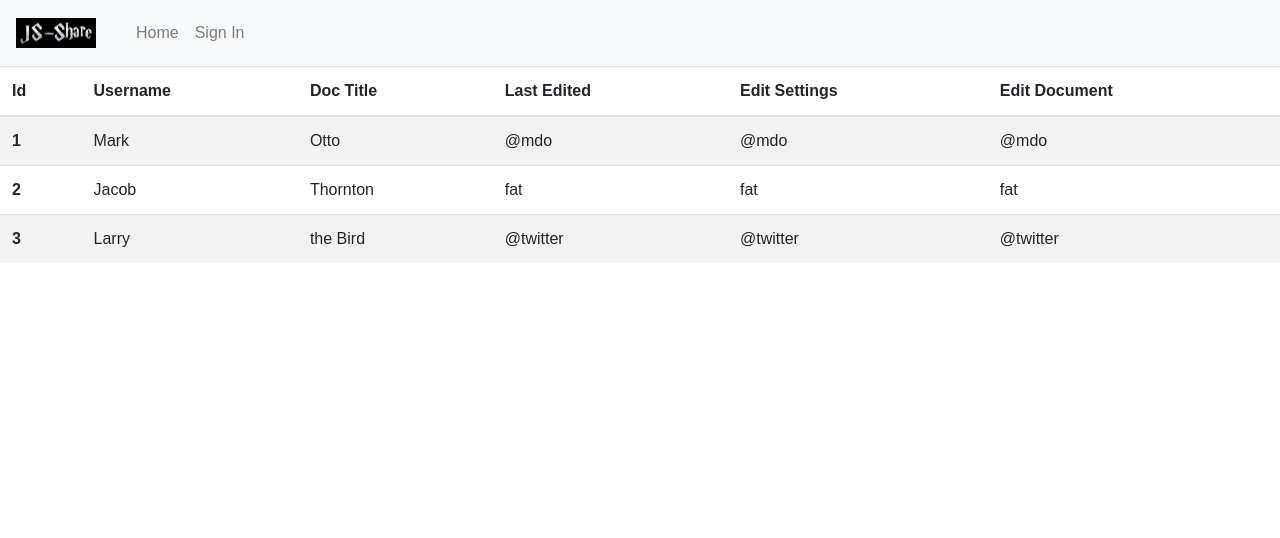
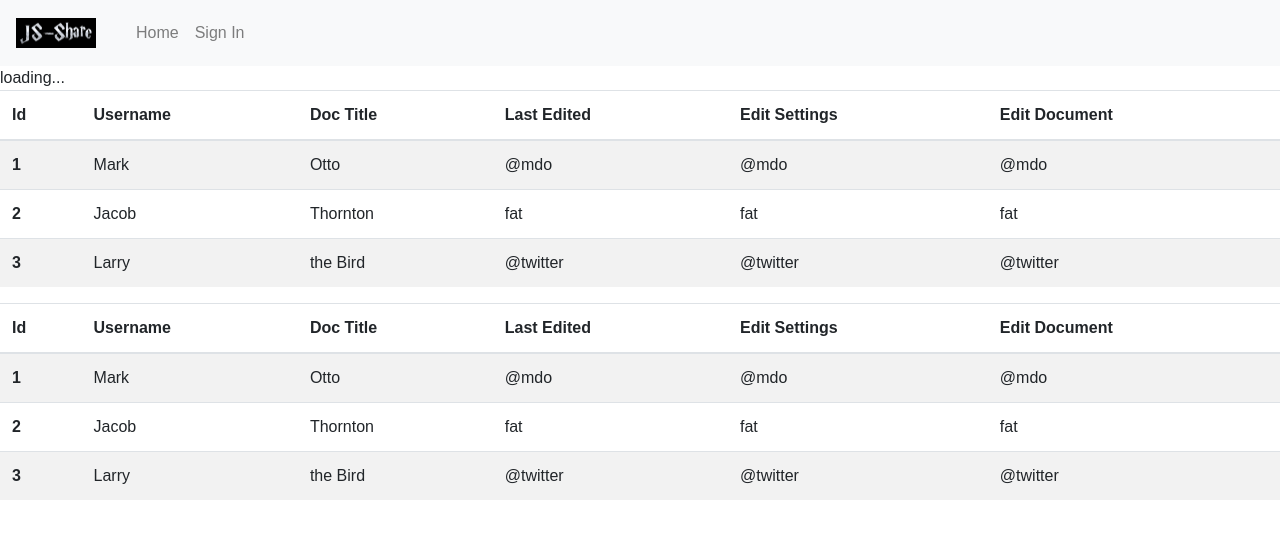
Before and after one commit to js-share/js-share, a React (Create React App) app in the folder client/: page /documents in a window 1280 px wide. Shown: the top 538 px of the page. Built offline with nearby package versions, Linux system fonts and the light colour scheme; no server answers.

Commit message:
added DocList (comprised of MyDocs and SharedDocs) & tried RequiredAuth

```diff
--- a/client/src/components/App.js
+++ b/client/src/components/App.js
@@ -4,11 +4,9 @@ import { BrowserRouter, Route, Switch } from 'react-router-dom';
 
 import Header from './Header.js';
 import Home from './Home.js';
-import Hello from './Hello.js';
-import MyDocs from './MyDocs.js';
+import DocList from './DocList.js';
 
 // % AUTH ROUTES:
-import Signout from './auth/Signout.js';
 import RequireAuth from './auth/RequireAuth.js';
 import Protected from './auth/Protected.js';
 
@@ -40,10 +38,9 @@ class App extends Component {
             setLoggedOut={this.setLoggedOut}
           />
           <Switch>
-            <Route exact path="/" component={() => <Home auth={this.state.auth} />} />
-            <Route path="/hello" component={Hello} />
-            <Route path="/documents" component={MyDocs} />
-            <Route path="/signout" component={Signout} />
+            <Route exact path="/" component={() => <Home auth={this.state.auth} setLoggedIn={this.setLoggedIn} />} />
+            <Route path="/documents" component={() => <DocList auth={this.state.auth} />} />
+
             <Route path="/protected" component={RequireAuth(Protected)} />
           </Switch>
         </div>
--- a/client/src/components/Hello.js
+++ b/client/src/components/DocList.js
@@ -1,6 +1,8 @@
 import React, { Component } from 'react';
+import MyDocs from './MyDocs.js';
+import SharedDocs from './SharedDocs.js';
 
-class Hello extends Component {
+class DocList extends Component {
   constructor(props) {
     super(props);
 
@@ -19,9 +21,11 @@ class Hello extends Component {
     return (
       <div>
         {this.state.message || 'loading...'}
+        <MyDocs />
+        <SharedDocs />
       </div>
     );
   }
 }
 
-export default Hello;
+export default DocList;
--- /dev/null
+++ b/client/src/components/SharedDocs.js
@@ -0,0 +1,46 @@
+import React from 'react'
+
+const MyDocs = () => (
+  <div>
+    <table className="table table-striped">
+      <thead>
+        <tr>
+          <th scope="col">Id</th>
+          <th scope="col">Username</th>
+          <th scope="col">Doc Title</th>
+          <th scope="col">Last Edited</th>
+          <th scope="col">Edit Settings</th>
+          <th scope="col">Edit Document</th>
+        </tr>
+      </thead>
+      <tbody>
+        <tr>
+          <th scope="row">1</th>
+          <td>Mark</td>
+          <td>Otto</td>
+          <td>@mdo</td>
+          <td>@mdo</td>
+          <td>@mdo</td>
+        </tr>
+        <tr>
+          <th scope="row">2</th>
+          <td>{"Jacob"}</td>
+          <td>{"Thornton"}</td>
+          <td>{"fat"}</td>
+          <td>{"fat"}</td>
+          <td>{"fat"}</td>
+        </tr>
+        <tr>
+          <th scope="row">3</th>
+          <td>Larry</td>
+          <td>the Bird</td>
+          <td>@twitter</td>
+          <td>@twitter</td>
+          <td>@twitter</td>
+        </tr>
+      </tbody>
+    </table>
+  </div>
+);
+
+export default MyDocs;
--- a/client/src/components/auth/RequireAuth.js
+++ b/client/src/components/auth/RequireAuth.js
@@ -1,7 +1,6 @@
-import React, {Component} from 'react';
+import React, { Component } from 'react';
 
 export default ChildComponent => {
-  // eslint-disable-next-line
     class ComposedComponent extends Component {
         componentDidMount() {
             this.shouldNavigateAway();
@@ -22,5 +21,5 @@ export default ChildComponent => {
         }
     }
 
-  return ChildComponent;
+    return ComposedComponent;
 };
```
Also changed, not shown: 1 other file (tests, documents, lock files or other folders). Lines whose indentation alone changed are shown as unchanged.
